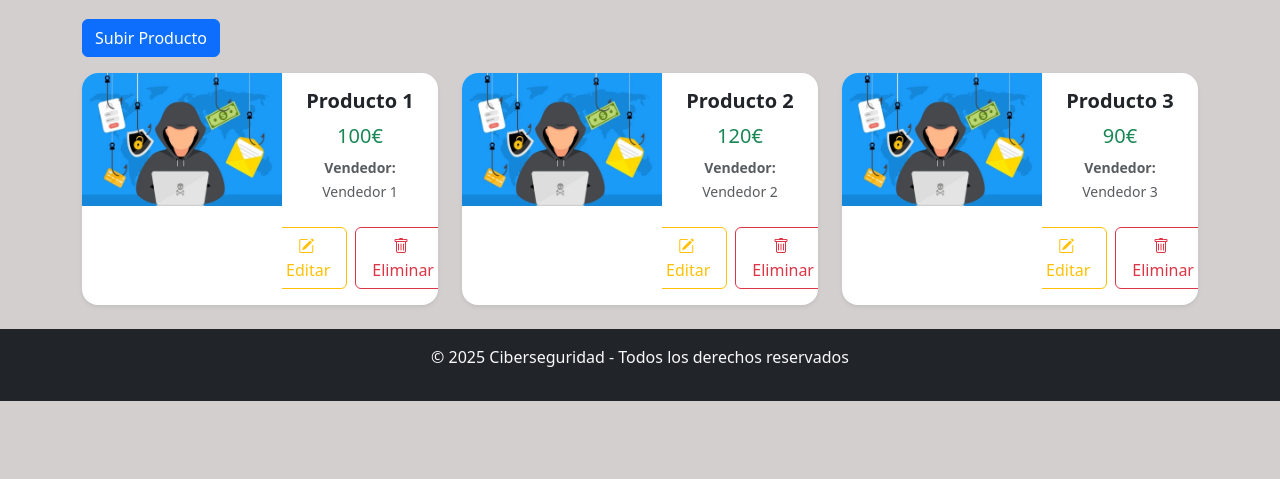
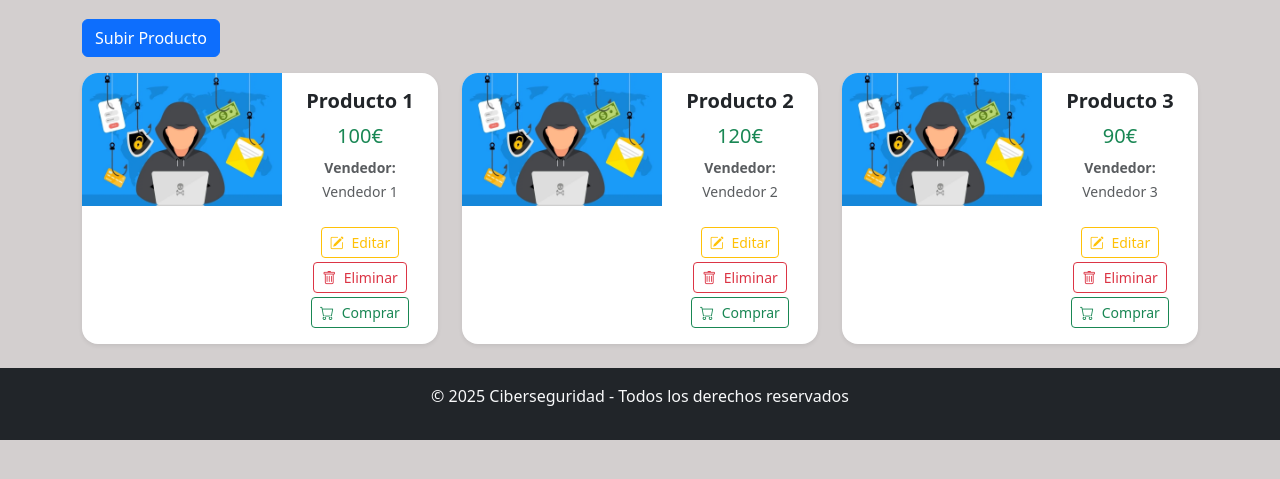
Before and after one commit to SashaBidardelFattahi/Proyecto_Ciberseguridad, a plain HTML site: page productos.html in a window 1280 px wide. Shown: the part 133-612 px from the top of the page. Drawn offline with nearby package versions, Linux system fonts and the light colour scheme.

Commit message:
Agregando etiquets correctas de html

```diff
--- a/productos.html
+++ b/productos.html
@@ -10,14 +10,16 @@
 
 </head>
 <body>
+    <header>
       <!-- Navbar -->
       <div id="navbar-placeholder"></div>
       <!-- Titular h1 -->
       <h1 class="text-center mt-4 fw-bold text-primary">Lista de Productos</h1>
       <!-- Carrusel -->
+   </header>
 
-
-    <div class="container mt-4">
+   <main>
+      <section class="container mt-4">
 
           <button class="btn btn-primary mb-3" onclick="mostrarFormulario()">Subir Producto</button><!-- función que añadiremos en el productos.js en la siguiente fase-->
 
@@ -38,75 +40,85 @@
           </div>
 
           <div id="productosContainer" class="row"></div>
-    </div>
+        </section>
       <!-- Productos estáticos de prueba a la espera de futuras ampliaciones para haceral dinámica -->
-    <div class="container">
+      <section class="container">
           <div class="row row-cols-1 row-cols-md-3 g-4">
             <!-- Tarjeta 1 -->
-          <div class="col">
+            <article class="col">
               <div class="card card-horizontal shadow-sm border-0 rounded-4 d-flex flex-row overflow-hidden">
                 <img src="Imagenes/Ciberseguridad.webp" alt="producto1">
                 <div class="card-body text-center flex-grow-1 d-flex flex-column justify-content-center">
                   <h5 class="card-title fw-bold">Producto 1</h5>
                   <p class="card-text fs-5 text-success mb-1">100€</p>
                   <p class="card-text"><small class="text-muted"><strong>Vendedor:</strong> Vendedor 1</small></p>
-                <div class="d-flex justify-content-center gap-2 mt-2">
-                  <button class="btn btn-outline-warning px-3" onclick="editarProducto()">
+                  <section class="d-flex justify-content-center gap-1 mt-2 flex-wrap">
+                    <button class="btn btn-outline-warning btn-sm px-2" onclick="editarProducto()">
                       <i class="bi bi-pencil-square me-1"></i> Editar
                     </button>
-                  <button class="btn btn-outline-danger px-3" onclick="confirmarEliminarProducto()">
+                    <button class="btn btn-outline-danger btn-sm px-2" onclick="confirmarEliminarProducto()">
                       <i class="bi bi-trash me-1"></i> Eliminar
                     </button>
+                    <button class="btn btn-outline-success btn-sm px-2" onclick="confirmarCompraProducto()">
+                      <i class="bi bi-cart me-1"></i> Comprar
+                    </button>
+                  </section>
                 </div>
               </div>
-            </div>
-          </div>
+            </article>
 
             <!-- Tarjeta 2 -->
-          <div class="col">
+            <article class="col">
               <div class="card card-horizontal shadow-sm border-0 rounded-4 d-flex flex-row overflow-hidden">
                 <img src="Imagenes/Ciberseguridad.webp" alt="producto2">
                 <div class="card-body text-center flex-grow-1 d-flex flex-column justify-content-center">
                   <h5 class="card-title fw-bold">Producto 2</h5>
                   <p class="card-text fs-5 text-success mb-1">120€</p>
                   <p class="card-text"><small class="text-muted"><strong>Vendedor:</strong> Vendedor 2</small></p>
-                <div class="d-flex justify-content-center gap-2 mt-2">
-                  <button class="btn btn-outline-warning px-3" onclick="editarProducto()">
+                  <section class="d-flex justify-content-center gap-1 mt-2 flex-wrap">
+                    <button class="btn btn-outline-warning btn-sm px-2" onclick="editarProducto()">
                       <i class="bi bi-pencil-square me-1"></i> Editar
                     </button>
-                  <button class="btn btn-outline-danger px-3" onclick="confirmarEliminarProducto()">
+                    <button class="btn btn-outline-danger btn-sm px-2" onclick="confirmarEliminarProducto()">
                       <i class="bi bi-trash me-1"></i> Eliminar
                     </button>
+                    <button class="btn btn-outline-success btn-sm px-2" onclick="confirmarCompraProducto()">
+                      <i class="bi bi-cart me-1"></i> Comprar
+                    </button>
+                  </section>
                 </div>
               </div>
-            </div>
-          </div>
+            </article>
 
             <!-- Tarjeta 3 -->
-          <div class="col">
+            <article class="col">
               <div class="card card-horizontal shadow-sm border-0 rounded-4 d-flex flex-row overflow-hidden">
                 <img src="Imagenes/Ciberseguridad.webp" alt="producto3">
                 <div class="card-body text-center flex-grow-1 d-flex flex-column justify-content-center">
                   <h5 class="card-title fw-bold">Producto 3</h5>
                   <p class="card-text fs-5 text-success mb-1">90€</p>
                   <p class="card-text"><small class="text-muted"><strong>Vendedor:</strong> Vendedor 3</small></p>
-                <div class="d-flex justify-content-center gap-2 mt-2">
-                  <button class="btn btn-outline-warning px-3" onclick="editarProducto()">
+                  <section class="d-flex justify-content-center gap-1 mt-2 flex-wrap">
+                    <button class="btn btn-outline-warning btn-sm px-2" onclick="editarProducto()">
                       <i class="bi bi-pencil-square me-1"></i> Editar
                     </button>
-                  <button class="btn btn-outline-danger px-3" onclick="confirmarEliminarProducto()">
+                    <button class="btn btn-outline-danger btn-sm px-2" onclick="confirmarEliminarProducto()">
                       <i class="bi bi-trash me-1"></i> Eliminar
                     </button>
+                    <button class="btn btn-outline-success btn-sm px-2" onclick="confirmarCompraProducto()">
+                      <i class="bi bi-cart me-1"></i> Comprar
+                    </button>
+                  </section>
+
                 </div>
               </div>
+            </article>
           </div>
-          </div>
-        </div>
-      </div>
+      </section>
 
-
+    </main>
     <!-- Footer -->
-    <div id="footer-placeholder"></div>
+    <footer id="footer-placeholder"></footer>
     <!--<script src="JS/productos.js"></script>  Aquí ira el enlace al JS que permitirá crear dinámicamente productos -->
     <script src="JS/main.js"></script>
 </body>
--- a/templates/navbar.html
+++ b/templates/navbar.html
@@ -5,7 +5,7 @@
         <button class="navbar-toggler" type="button" data-bs-toggle="collapse" data-bs-target="#navbarNav">
             <span class="navbar-toggler-icon"></span>
         </button>
-        <div class="collapse navbar-collapse" id="navbarNav">
+        <nav class="collapse navbar-collapse" id="navbarNav">
             <ul class="navbar-nav ms-auto">
                 <li class="nav-item"><a class="nav-link" href="noticias.html">Noticias</a></li>
                 <li class="nav-item"><a class="nav-link" href="productos.html">Compras</a></li>
@@ -16,6 +16,6 @@
                     </a>
                 </li>
             </ul>
-        </div>
+        </nav>
     </div>
 </nav>
```
Also changed, not shown: index.html (+14 -12 lines), login.html (+7 -2 lines), noticias.html (+15 -14 lines), registro.html (+5 -2 lines), templates/accesos.html (+10 -10 lines), templates/carrusel.html (+12 -12 lines). Lines whose indentation alone changed are shown as unchanged.
